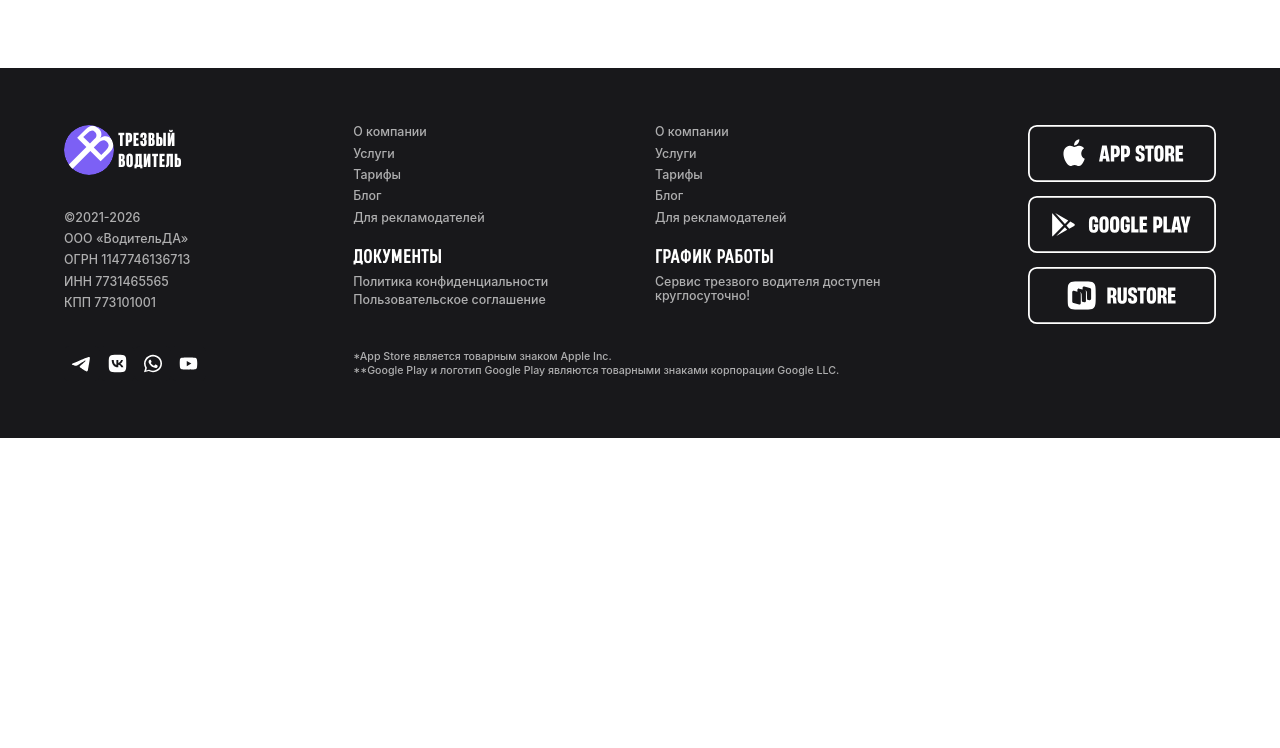
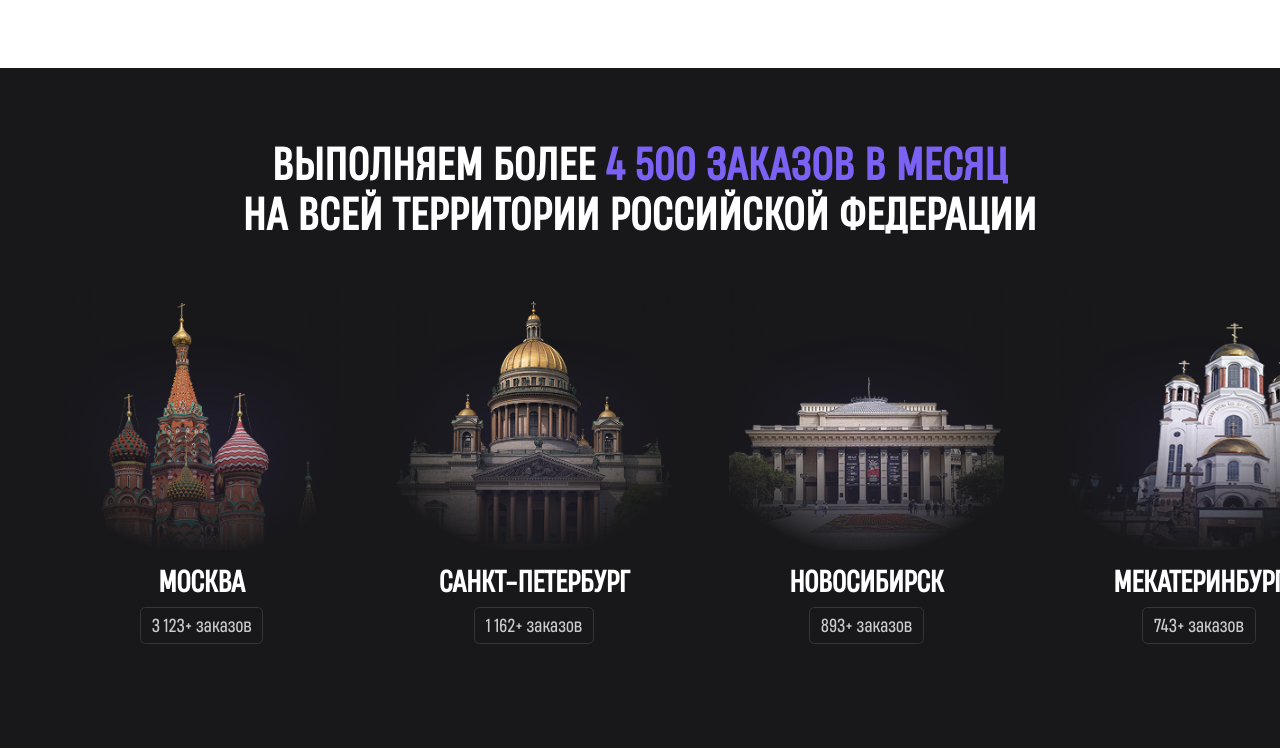
Before and after one commit to ozi69/soberDriver, a plain HTML site: page index.html in a window 1280 px wide. Shown: the part 2692-3440 px from the top of the page. Before the commit the page ends 3130 px from the top, so only its background shows below. Drawn offline with Linux system fonts and the light colour scheme; a web font is replaced by a local one.

Commit message:
section__commit && section__geo

```diff
--- a/index.html
+++ b/index.html
@@ -390,7 +390,7 @@
             </hgroup>
           </div>
 
-            <div class="container-def container-comments">
+          <div class="container-def container-comments container-grab">
             <div class="card-comment">
               <div class="card-comment__img">
                 <img src="src/img/card-comment__img-01.png" alt="">
@@ -508,8 +508,106 @@
           </div>
         </div>
       </section>
+
+      <!-- section-geography -->
+      <section class="section-geography">
+        <div class="_container-alt2">
+          <h2 class="geo-head__title">
+            Выполняем более <span class="geo-head__title-span"> 4 500 заказов в месяц </span> <br>
+            на всей территории российской федерации
+          </h2>
+
+          <div class="container-geo container-def container-grab">
+            <div class="card-geo">
+              <div class="card-geo__img">
+                <img src="src/img/geo-img_01.png" alt="">
+              </div>
+
+              <hgroup class="card-geo__hgroup">
+                <h3 class="card-geo__hgroup-title">
+                  Москва
+                </h3>
+                <p class="card-geo__hgroup-text">
+                  3 123+ заказов
+                </p>
+              </hgroup>
+            </div>
+            <div class="card-geo">
+              <div class="card-geo__img">
+                <img src="src/img/geo-img_02.png" alt="">
+              </div>
+
+              <hgroup class="card-geo__hgroup">
+                <h3 class="card-geo__hgroup-title">
+                  Санкт-Петербург
+                </h3>
+                <p class="card-geo__hgroup-text">
+                  1 162+ заказов
+                </p>
+              </hgroup>
+            </div>
+            <div class="card-geo">
+              <div class="card-geo__img">
+                <img src="src/img/geo-img_03.png" alt="">
+              </div>
+
+              <hgroup class="card-geo__hgroup">
+                <h3 class="card-geo__hgroup-title">
+                  Новосибирск
+                </h3>
+                <p class="card-geo__hgroup-text">
+                  893+ заказов
+                </p>
+              </hgroup>
+            </div>
+            <div class="card-geo">
+              <div class="card-geo__img">
+                <img src="src/img/geo-img_04.png" alt="">
+              </div>
+
+              <hgroup class="card-geo__hgroup">
+                <h3 class="card-geo__hgroup-title">
+                  МЕкатеринбург
+                </h3>
+                <p class="card-geo__hgroup-text">
+                  743+ заказов
+                </p>
+              </hgroup>
+            </div>
+            <div class="card-geo">
+              <div class="card-geo__img">
+                <img src="src/img/geo-img_01.png" alt="">
+              </div>
+
+              <hgroup class="card-geo__hgroup">
+                <h3 class="card-geo__hgroup-title">
+                  Москва
+                </h3>
+                <p class="card-geo__hgroup-text">
+                  3 123+ заказов
+                </p>
+              </hgroup>
+            </div>
+            <div class="card-geo">
+              <div class="card-geo__img">
+                <img src="src/img/geo-img_01.png" alt="">
+              </div>
+
+              <hgroup class="card-geo__hgroup">
+                <h3 class="card-geo__hgroup-title">
+                  Москва
+                </h3>
+                <p class="card-geo__hgroup-text">
+                  3 123+ заказов
+                </p>
+              </hgroup>
+            </div>
+          </div>
+        </div>
+      </section>
     </main>
 
+    <!-- footer -->
     <footer>
       <div class="footer">
         <div class="footer-block__one">
--- a/src/js/drag__scroll.js
+++ b/src/js/drag__scroll.js
@@ -1,29 +1,51 @@
-const container = document.querySelector('.container-comments');
-let isDown = false;
-let startX;
-let scrollLeft;
+class DragScroll {
+  constructor(container) {
+    this.container = container;
+    this.isDown = false;
+    this.startX = 0;
+    this.scrollLeft = 0;
 
-container.addEventListener('mousedown', (e) => {
-  isDown = true;
-  container.classList.add('dragging');
-  startX = e.pageX - container.offsetLeft;
-  scrollLeft = container.scrollLeft;
+    this.init();
+  }
+
+  init() {
+    this.container.addEventListener('mousedown', this.onMouseDown.bind(this));
+    this.container.addEventListener('mouseleave', this.onMouseLeave.bind(this));
+    this.container.addEventListener('mouseup', this.onMouseUp.bind(this));
+    this.container.addEventListener('mousemove', this.onMouseMove.bind(this));
+  }
+
+  onMouseDown(e) {
+    this.isDown = true;
+    this.container.classList.add('dragging');
+    this.startX = e.pageX - this.container.offsetLeft;
+    this.scrollLeft = this.container.scrollLeft;
+  }
+
+  onMouseLeave() {
+    this.isDown = false;
+    this.container.classList.remove('dragging');
+  }
+
+  onMouseUp() {
+    this.isDown = false;
+    this.container.classList.remove('dragging');
+  }
+
+  onMouseMove(e) {
+    if (!this.isDown) return;
+    e.preventDefault();
+    const x = e.pageX - this.container.offsetLeft;
+    const walk = (x - this.startX) * 2;
+    this.container.scrollLeft = this.scrollLeft - walk;
+  }
+}
+
+// Использование
+const commentContainer = new DragScroll(document.querySelector('.container-comments'));
+const geoContainer = new DragScroll(document.querySelector('.container-geo'));
+
+// Или для всех элементов с классом .drag-scroll
+document.querySelectorAll('.drag-scroll').forEach(container => {
+  new DragScroll(container);
 });
-
-container.addEventListener('mouseleave', () => {
-  isDown = false;
-  container.classList.remove('dragging');
-});
-
-container.addEventListener('mouseup', () => {
-  isDown = false;
-  container.classList.remove('dragging');
-});
-
-container.addEventListener('mousemove', (e) => {
-  if (!isDown) return;
-  e.preventDefault();
-  const x = e.pageX - container.offsetLeft;
-  const walk = (x - startX) * 2; // Множитель для скорости скролла
-  container.scrollLeft = scrollLeft - walk;
-});
--- a/src/section_style/section__comment.css
+++ b/src/section_style/section__comment.css
@@ -1,15 +1,6 @@
 .container-comments {
   display: flex;
   gap: 2.4rem;
-
-  overflow-x: scroll;
-  padding-inline: 7.2rem;
-
-  cursor: grab;
-
-  overflow-x: scroll;
-  -ms-overflow-style: none;
-  scrollbar-width: none;
 }
 
 .container-comments:active {
@@ -29,6 +20,11 @@
 
   @media (max-width: 768px) {
     padding: 2.4rem;
+
+    gap: 2.5rem;
+
+    height: 32rem;
+    min-width: 36rem;
   }
 }
 .card-comment__img {
@@ -37,6 +33,11 @@
 
   border-radius: 50%;
   overflow: hidden;
+
+  @media (max-width: 768px) {
+    width: 9rem;
+    height: 9rem;
+  }
 }
 .card-comment__content {
   display: flex;
@@ -51,6 +52,10 @@
   line-height: 2.8rem;
 
   color: var(--color-puple--500);
+
+  @media (max-width: 768px) {
+    font-size: 2.2rem;
+  }
 }
 .card-comment__hgroup {
   display: flex;
@@ -65,6 +70,10 @@
   line-height: 3.2rem;
 
   color: var(--color-black__def-1000);
+
+  @media (max-width: 768px) {
+    font-size: 2.6rem;
+  }
 }
 .card-comment__hgroup-text {
   font-family: Inter;
@@ -73,6 +82,15 @@
   font-size: 2rem;
   line-height: 2.8rem;
 
+  overflow: hidden;
+  display: -webkit-box;
+  -webkit-line-clamp: 3;
+  -webkit-box-orient: vertical;
+
   text-align: center;
   color: var(--color-black__def-1000);
+
+  @media (max-width: 768px) {
+    font-size: 1.8rem;
+  }
 }
--- /dev/null
+++ b/src/section_style/section__geo.css
@@ -0,0 +1,148 @@
+.section-geography {
+  background-color: var(--color-black__def-1000);
+}
+
+.geo-head__title {
+  font-family: Heading Now regular;
+  letter-spacing: 0.1rem;
+  font-size: 4.8rem;
+  line-height: 5.6rem;
+  text-align: center;
+  text-transform: uppercase;
+
+  color: var(--color-white__def);
+
+  @media (max-width: 767px) {
+    font-size: 3.4rem;
+    line-height: 100%;
+  }
+}
+.geo-head__title br {
+  @media (max-width: 767px) {
+    display: none;
+  }
+}
+.geo-head__title-span {
+  color: var(--color-puple--500);
+}
+.container-geo {
+  display: flex;
+  gap: 6.4rem;
+
+  overflow-x: scroll;
+  padding-inline: 7.2rem;
+
+  cursor: grab;
+
+  overflow-x: scroll;
+  -ms-overflow-style: none;
+  scrollbar-width: none;
+
+  @media (max-width: 767px) {
+    padding-inline: 1.6rem;
+
+    gap: 3rem;
+  }
+}
+.card-geo {
+  display: flex;
+  flex-direction: column;
+  gap: 1.6rem;
+
+  min-width: 31rem;
+  height: 40rem;
+
+  @media (max-width: 767px) {
+    width: 26rem;
+    height: 34rem;
+  }
+}
+.card-geo__img {
+  width: 31rem;
+  height: 30rem;
+
+  position: relative;
+  overflow: hidden;
+
+  margin: 0 auto;
+
+  @media (max-width: 767px) {
+    width: 26rem;
+    height: 25rem;
+  }
+
+  &::before {
+    content: "";
+    width: 14rem;
+    height: 10rem;
+    filter: blur(7rem);
+    opacity: 0.4;
+    background-color: var(--color-puple--500);
+
+    position: absolute;
+    bottom: 0;
+    left: 50%;
+    transform: translateX(-50%);
+
+    @media (max-width: 767px) {
+      filter: blur(5rem);
+    }
+  }
+
+  &::after {
+    content: "";
+    width: 31rem;
+    height: 30rem;
+
+    background: radial-gradient(
+      79.51% 100% at 50% 0%,
+      rgba(24, 24, 27, 0) 50.34%,
+      #18181b 100%
+    );
+
+    position: absolute;
+    top: 0;
+    left: 0;
+
+    @media (max-width: 767px) {
+      width: 26rem;
+      height: 24rem;
+    }
+  }
+}
+.card-geo__hgroup {
+  display: flex;
+  flex-direction: column;
+  align-items: center;
+  gap: 0.8rem;
+
+  @media (max-width: 767px) {
+    gap: 0.4rem;
+  }
+}
+.card-geo__hgroup-title {
+  font-family: Heading Now regular;
+  font-size: 3.2rem;
+  line-height: 4rem;
+  text-transform: uppercase;
+
+  color: var(--color-white__def);
+
+  @media (max-width: 767px) {
+    font-size: 2.8rem;
+  }
+}
+.card-geo__hgroup-text {
+  font-family: Heading Now regular;
+  font-size: 2rem;
+  line-height: 2.4rem;
+
+  color: var(--color-gray--alt4);
+  padding: 0.8rem 1.2rem;
+  border-radius: var(--border-6r);
+  border: 0.1rem solid var(--color-black__800);
+
+  @media (max-width: 767px) {
+    font-size: 1.4rem;
+  }
+}
--- a/style.css
+++ b/style.css
@@ -8,11 +8,13 @@
 @import url(./src/section_style/section__app.css);
 @import url(./src/section_style/section__work.css);
 @import url(./src/section_style/section__comment.css);
+@import url(./src/section_style/section__geo.css);
 
 /* цвета */
 
 :root {
   --color-black__def-1000: rgb(24, 24, 27);
+  --color-black__800: #363639;
   --color-black__lighten-50: rgb(135, 135, 138);
   --color-black__def-1000_01: rgba(24, 24, 27, 0.1);
   --color-puple--500: rgb(124, 97, 245);
@@ -23,6 +25,7 @@
   --color-gray--200: #eaeaed;
   --color-gray--alt2: #f4f4f7;
   --color-gray--alt3: #f7f7ff;
+  --color-gray--alt4: #cccccf;
   --color-green: #00ac00;
   --color-blue: #00a1ff;
 
@@ -131,7 +134,6 @@ footer {
 .hgroup-head__up {
   font-family: Heading Now medium;
   letter-spacing: 0.1rem;
-  /* font-weight: 500; */
   font-size: 2.4rem;
   line-height: 2.8rem;
   text-transform: uppercase;
@@ -185,3 +187,17 @@ footer {
     gap: 3rem;
   }
 }
+.container-grab {
+  overflow-x: scroll;
+  padding-inline: 7.2rem;
+
+  cursor: grab;
+
+  overflow-x: scroll;
+  -ms-overflow-style: none;
+  scrollbar-width: none;
+
+  @media (max-width: 767px) {
+    padding-inline: 1.6rem;
+  }
+}
```
Also changed, not shown: src/img/geo-img_01.png (added), src/img/geo-img_02.png (added), src/img/geo-img_03.png (added), src/img/geo-img_04.png (added). Lines whose indentation alone changed are shown as unchanged.
